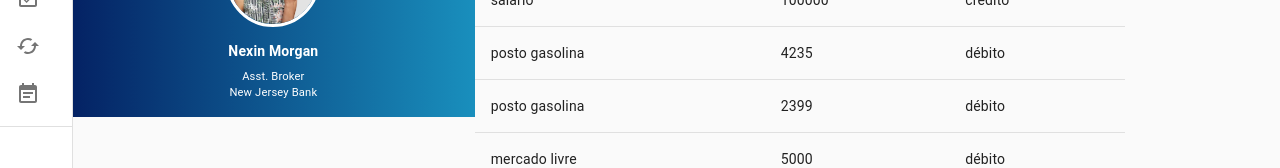
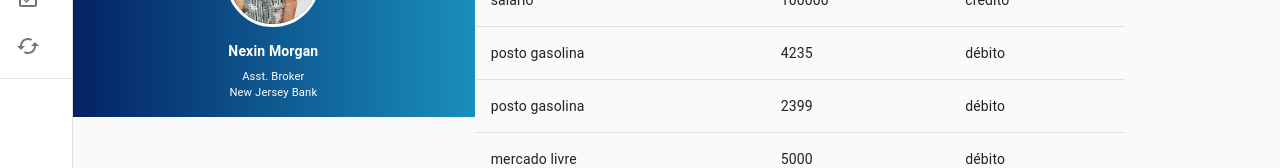
Before and after one commit to johnnyg3p/beercoins-g3, a React (Create React App) app: page / in a window 1280 px wide. Shown: the part 147-315 px from the top of the page. Built offline with nearby package versions, Linux system fonts and the light colour scheme.

Commit message:
[ADD]inclusao link e moderador/user

```diff
--- a/src/App.tsx
+++ b/src/App.tsx
@@ -21,7 +21,7 @@ function App() {
   return (
     <div className="App">
       <header className="App-header">
-        <SideBar moderator={true} />
+        <SideBar moderator={'MODERATOR'} />
       </header>
       <main className={classes.content}>
         <Routes />
--- a/src/sideBar.tsx
+++ b/src/sideBar.tsx
@@ -86,7 +86,9 @@ const useStyles = makeStyles((theme: Theme) =>
   })
 );
 
-export default function SideBar({ moderator }: { moderator: boolean }) {
+
+
+const SideBar = ({ moderator }: { moderator: 'MODERATOR' | 'USER' }) =>  {
   const classes = useStyles();
   const theme = useTheme();
   const [open, setOpen] = React.useState(false);
@@ -95,26 +97,20 @@ export default function SideBar({ moderator }: { moderator: boolean }) {
       id: 1,
       text: "Cadastrar usuários",
       icon: <AccountCircleIcon />,
-      link: "cadastro",
+      link: "/cadastro",
     },
     {
       id: 2,
-      text: "Extrato",
+      text: "Lista de contas",
       icon: <EventAvailableIcon />,
-      link: "cadastro",
+      link: "/Lista de contas",
     },
     {
       id: 3,
-      text: "Transferencia",
+      text: "Transferencias",
       icon: <Cached />,
-      link: "cadastro",
-    },
-    {
-      id: 4,
-      text: "Ultimas movimentações",
-      icon: <EventNoteIcon />,
-      link: "cadastro",
-    },
+      link: "/trandferencias",
+    }
   ];
 
   const userMenu = [
@@ -122,16 +118,22 @@ export default function SideBar({ moderator }: { moderator: boolean }) {
       id: 1,
       text: "Extrato",
       icon: <EventAvailableIcon />,
+      link: "/operations"
+
     },
     {
       id: 2,
-      text: "Transferencia",
+      text: "Transferencias",
       icon: <Cached />,
+      link: "/transferencias",
+
     },
     {
       id: 3,
       text: "Ultimas movimentações",
       icon: <EventNoteIcon />,
+      link: "/ultimoslancamentos",
+
     },
   ];
 
@@ -143,10 +145,6 @@ export default function SideBar({ moderator }: { moderator: boolean }) {
     setOpen(false);
   };
 
-  const handleClick = () => {
-    setOpen(false);
-    console.log("yeahhhh");
-  };
 
   return (
     <div className={classes.root}>
@@ -156,7 +154,7 @@ export default function SideBar({ moderator }: { moderator: boolean }) {
         className={clsx(classes.appBar, {
           [classes.appBarShift]: open,
         })}
-      >
+        >
         <Toolbar>
           <IconButton
             color="inherit"
@@ -166,7 +164,7 @@ export default function SideBar({ moderator }: { moderator: boolean }) {
             className={clsx(classes.menuButton, {
               [classes.hide]: open,
             })}
-          >
+            >
             <MenuIcon />
           </IconButton>
           <Typography variant="h6" noWrap>
@@ -186,7 +184,7 @@ export default function SideBar({ moderator }: { moderator: boolean }) {
             [classes.drawerClose]: !open,
           }),
         }}
-      >
+        >
         <div className={classes.toolbar}>
           <IconButton onClick={handleDrawerClose}>
             {theme.direction === "rtl" ? <ChevronRightIcon /> : <ChevronLeftIcon />}
@@ -194,12 +192,12 @@ export default function SideBar({ moderator }: { moderator: boolean }) {
         </div>
         <Divider />
 
-        {moderator ? (
+        {moderator === 'MODERATOR'? (
           <List>
             {moderatorMenu.map((item, index) => {
-              const { text, id, icon } = item;
+              const { text, id, icon, link } = item;
               return (
-                <ListItem button key={id} onClick={handleClick}>
+                <ListItem button key={id} onClick={ () => alert(link)}>
                   <ListItemIcon> {icon}</ListItemIcon>
                   <ListItemText primary={text} />
                 </ListItem>
@@ -209,9 +207,9 @@ export default function SideBar({ moderator }: { moderator: boolean }) {
         ) : (
           <List>
             {userMenu.map((item, index) => {
-              const { text, id, icon } = item;
+              const { text, id, icon, link } = item;
               return (
-                <ListItem button key={id} onClick={handleClick}>
+                <ListItem button key={id} onClick={ () => alert(link)}>
                   <ListItemIcon> {icon}</ListItemIcon>
                   <ListItemText primary={text} />
                 </ListItem>
@@ -224,3 +222,4 @@ export default function SideBar({ moderator }: { moderator: boolean }) {
     </div>
   );
 }
+export default SideBar;
```
